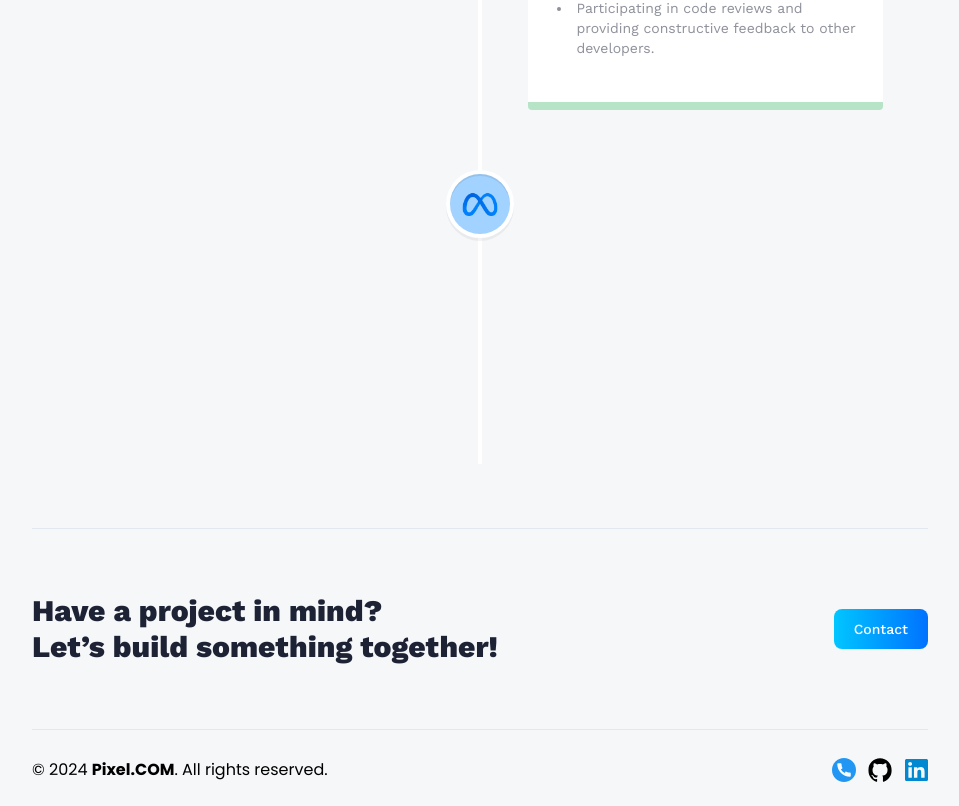
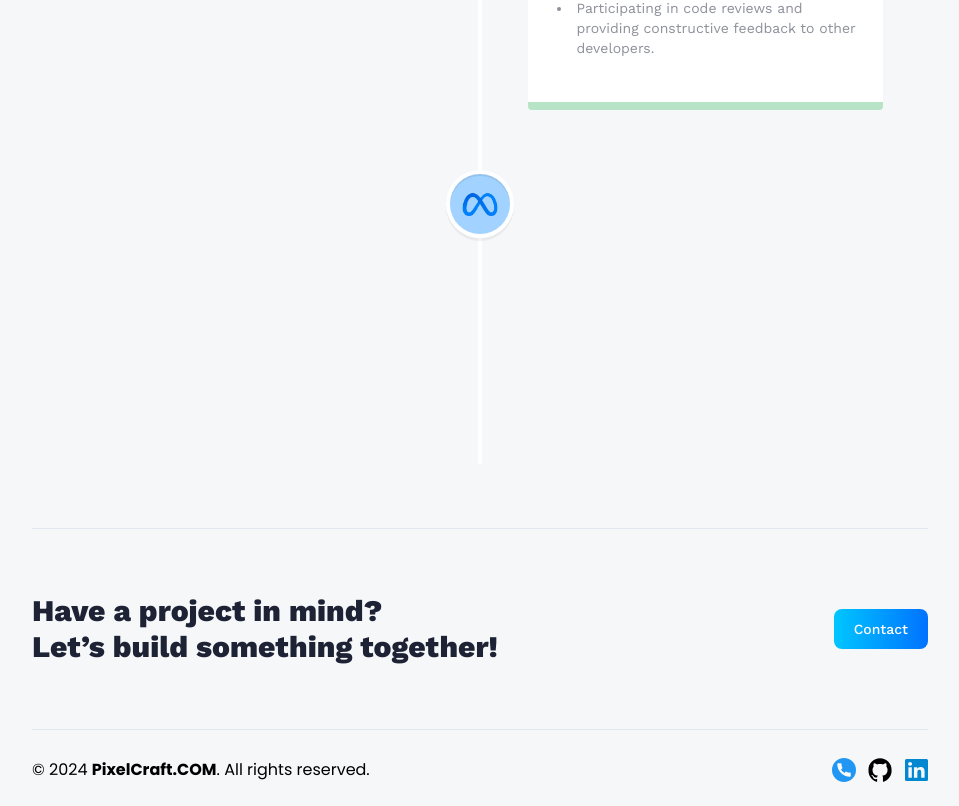
Before and after one commit to Iqrarluqman602/Hooria, a React (Vite) app: page /about in a window 1280 px wide. Shown: the part 2156-2962 px from the top of the page, without its empty margins (160-1119 px from the left). Built offline with nearby package versions, Linux system fonts and the light colour scheme; no server answers.

Commit message:
experience edit

```diff
--- a/src/components/Footer.jsx
+++ b/src/components/Footer.jsx
@@ -9,7 +9,7 @@ const Footer = () => {
 
       <div className='footer-container'>
         <p>
-          © 2024 <strong>Pixel.COM</strong>. All rights reserved.
+          © 2024 <strong><Link href="https://portfolio-iqrar.vercel.app/">PixelCraft.COM</Link></strong>. All rights reserved.
         </p>
 
         <div className='flex gap-3 justify-center items-center'>
--- a/src/constants/index.js
+++ b/src/constants/index.js
@@ -133,7 +133,7 @@ export const experiences = [
         ],
     },
     {
-        title: "Teacher as a Front-end-Developer",
+        title: "Teaching as a Front-end-Developer",
         company_name: "Arena multimedia Karachi",
         icon: starbucks,
         iconBg: "#accbe1",
```
